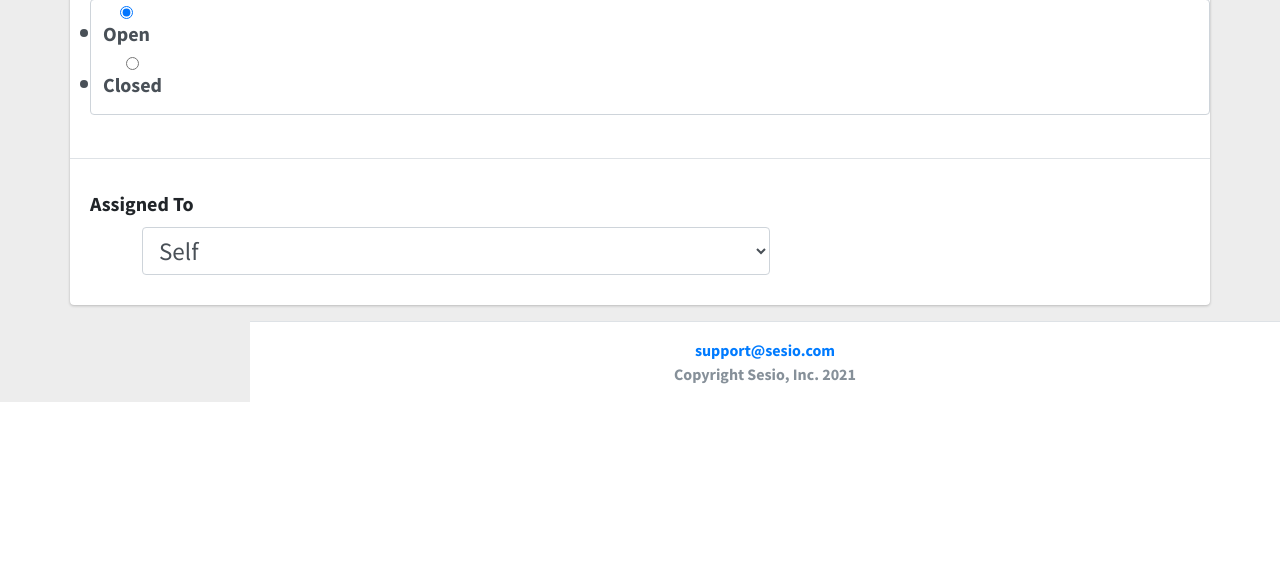
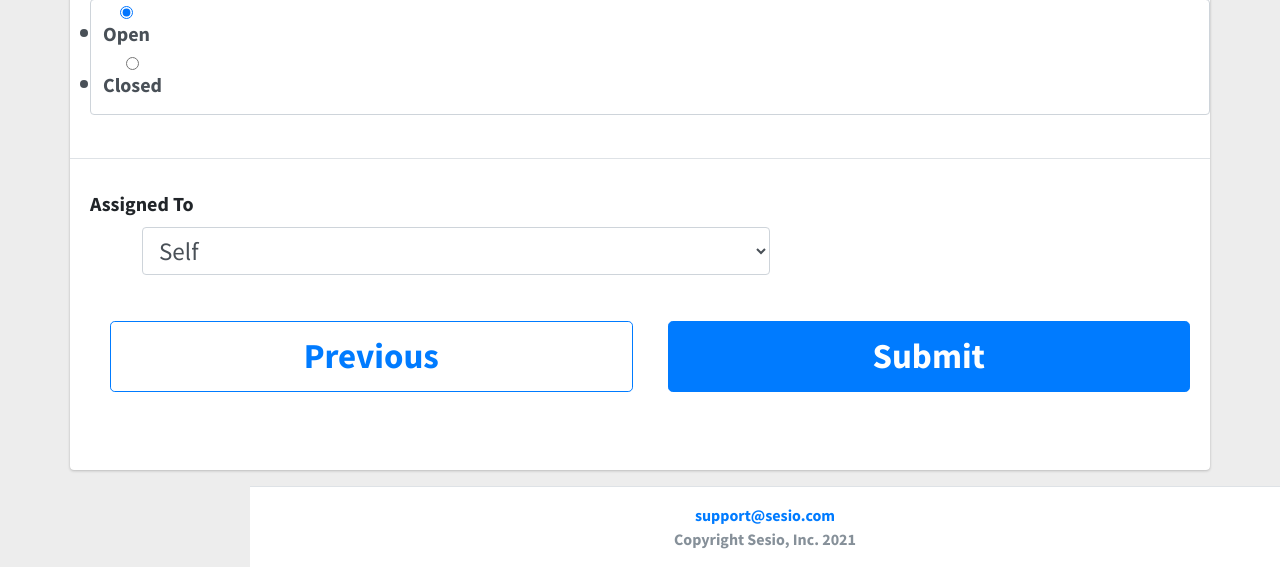
Before and after one commit to SesioCorp/Sesio-ReWrite, a Django app: template workorder/templates/workorder_update_form.html in a window 1280 px wide. Shown: the part 959-1526 px from the top of the page. Before the commit the page ends 1361 px from the top, so only its background shows below. Run offline with Django 3.2, Linux system fonts and the light colour scheme; the template is opened without the code that fills it: values that come from a table or form of the project are taken from there, others are empty; some libraries are stand-ins or nearby versions.

Commit message:
Added previous and submit buttons to work order update form
Why: to match design

How: workorder_update_form.html

Tags:

```diff
--- a/workorder/templates/workorder_update_form.html
+++ b/workorder/templates/workorder_update_form.html
@@ -55,6 +55,15 @@
                             </select>
                         </div>
                     </div>
+                    <div class="row form-group priority_btn">
+                        <div class="col completed_at">
+                            <a href="{% url 'workorder:work_order_detail' object.id %}"
+                                class="btn btn-block btn-outline-primary btn-lg font-weight-bold pm_buttons">Previous</a>
+                        </div>
+                        <div class="col completed_at">
+                            <input class="btn btn-block btn-primary btn-lg pm_buttons font-weight-bold pm_buttons" type="submit" value="{% trans 'Submit' %}">
+                        </div>
+                    </div>
                 </form>
             </div>
         </div>
```
